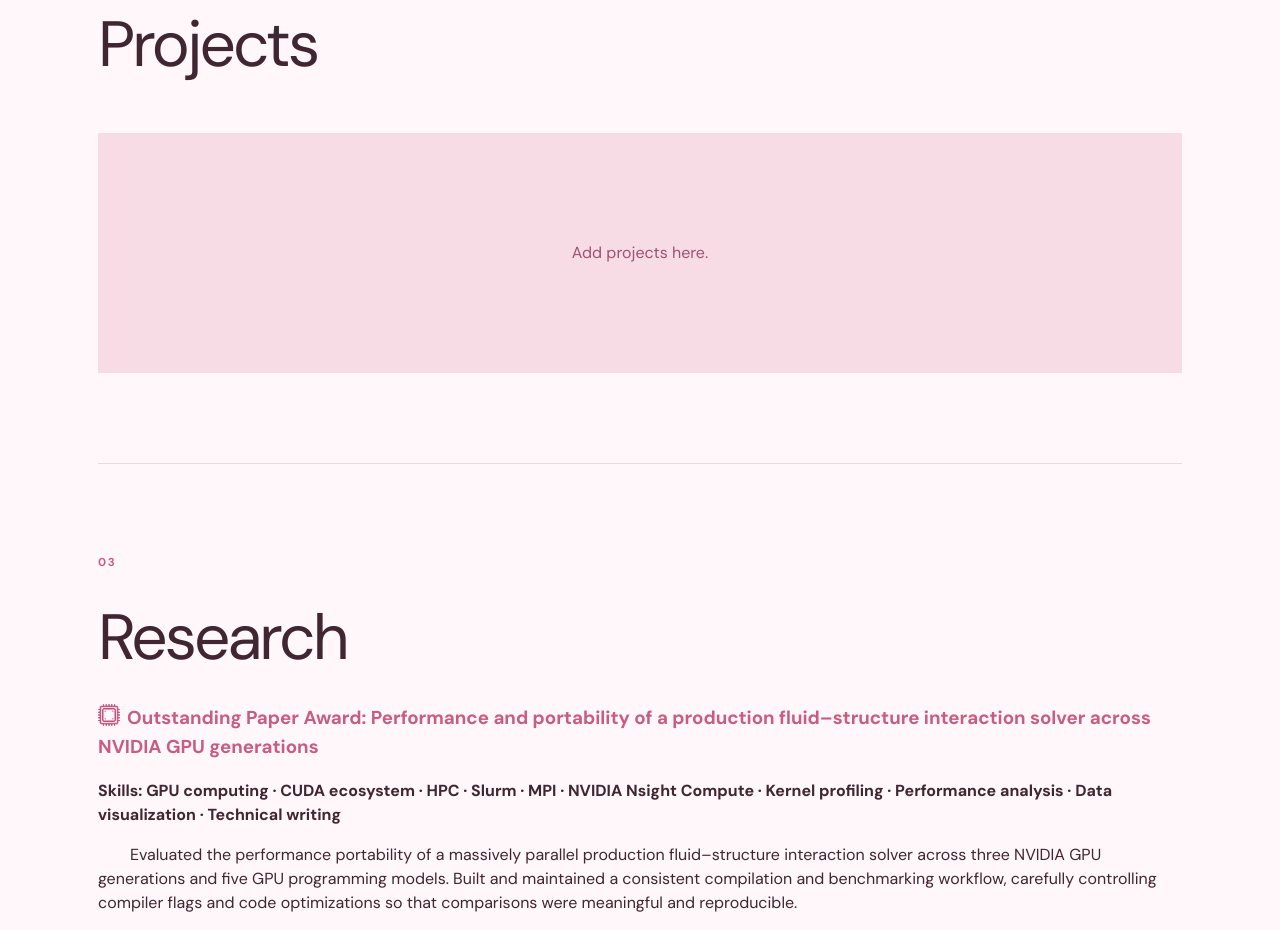
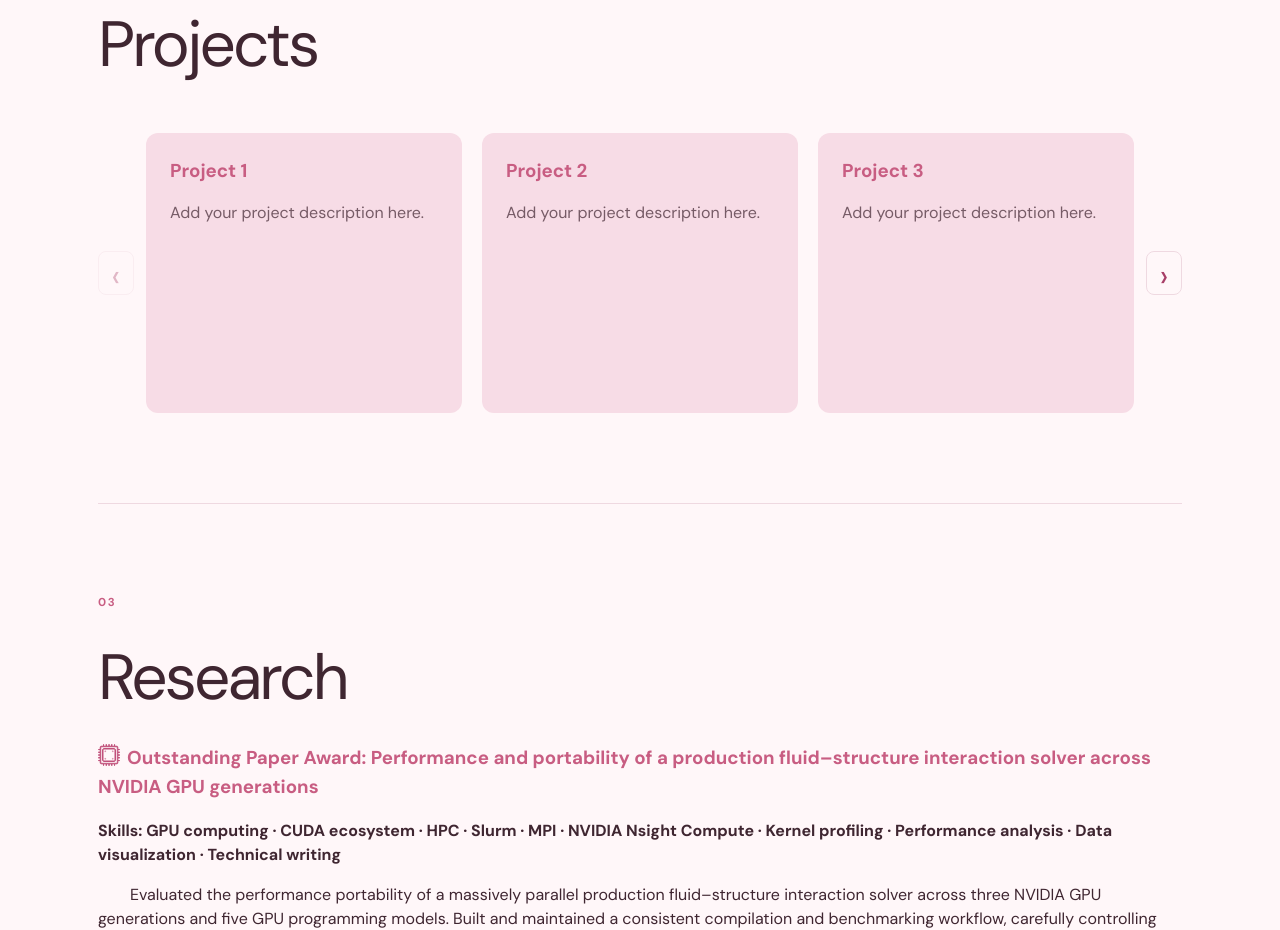
Before and after one commit to e410bery/e410bery.github.io, a React (Vite) app: page / in a window 1280 px wide. Shown: the part 1300-2230 px from the top of the page. Built offline with nearby package versions, Linux system fonts and the light colour scheme.

Commit message:
make project carousel template

```diff
--- a/src/main.jsx
+++ b/src/main.jsx
@@ -1,5 +1,6 @@
 import { StrictMode, useState } from 'react'
 import { createRoot } from 'react-dom/client'
+import Projects from './projects.jsx'
 import './styles.css'
 
 function App() {
@@ -64,7 +65,7 @@ function App() {
         <section className="section" id="projects">
           <p className="eyebrow">{String(++sectionNumber).padStart(2, '0')}</p>
           <h2>Projects</h2>
-          <div className="placeholder">Add projects here.</div>
+          <Projects />
         </section>
 
         {/* <section className="section" id="skills">
--- /dev/null
+++ b/src/projects.jsx
@@ -0,0 +1,57 @@
+import { useEffect, useRef, useState } from 'react'
+
+export default function Projects() {
+  const projectsRef = useRef(null)
+  const [projectScroll, setProjectScroll] = useState({ previous: false, next: false })
+
+  useEffect(() => {
+    const track = projectsRef.current
+    const updateArrows = () => {
+      // Allow a pixel of rounding when comparing fractional card widths.
+      const previous = track.scrollLeft > 1
+      const next = track.scrollWidth - track.clientWidth - track.scrollLeft > 1
+      setProjectScroll((current) => current.previous === previous && current.next === next
+        ? current
+        : { previous, next })
+    }
+    const observer = new ResizeObserver(updateArrows)
+    observer.observe(track)
+    for (const card of track.children) observer.observe(card)
+    track.addEventListener('scroll', updateArrows, { passive: true })
+    updateArrows()
+    return () => {
+      observer.disconnect()
+      track.removeEventListener('scroll', updateArrows)
+    }
+  }, [])
+
+  const scrollProjects = (direction) => {
+    const track = projectsRef.current
+    const cards = track.children
+    const step = cards.length > 1 ? cards[1].offsetLeft - cards[0].offsetLeft : track.clientWidth
+    track.scrollBy({
+      left: direction * step,
+      behavior: window.matchMedia('(prefers-reduced-motion: reduce)').matches ? 'instant' : 'smooth',
+    })
+  }
+
+
+  return (
+    <div className="project-carousel" role="region" aria-label="Project carousel">
+      <button className="project-arrow" type="button" aria-label="Previous project" aria-controls="project-track" disabled={!projectScroll.previous} onClick={() => scrollProjects(-1)}>
+        <span aria-hidden="true">&#8249;</span>
+      </button>
+      <div className="project-track" id="project-track" ref={projectsRef} tabIndex={0} aria-label="Projects; scroll to see more">
+        {[1, 2, 3, 4].map((number) => (
+          <article className="project-card" key={number}>
+            <h3>Project {number}</h3>
+            <p>Add your project description here.</p>
+          </article>
+        ))}
+      </div>
+      <button className="project-arrow" type="button" aria-label="Next project" aria-controls="project-track" disabled={!projectScroll.next} onClick={() => scrollProjects(1)}>
+        <span aria-hidden="true">&#8250;</span>
+      </button>
+    </div>
+  )
+}
--- a/src/styles.css
+++ b/src/styles.css
@@ -48,6 +48,27 @@ h2 { font-size: clamp(2.2rem, 5vw, 4.5rem); }
 .placeholder { margin-top: 40px; min-height: 240px; display: grid; place-items: center; background: #f7dce6; color: #9d526f; }
 .placeholder-text { margin-top: 28px; }
 
+.project-carousel { container-type: inline-size; display: grid; grid-template-columns: 36px minmax(0, 1fr) 36px; align-items: center; gap: 12px; margin-top: 40px; }
+.project-track { --project-gap: 20px; display: flex; gap: var(--project-gap); overflow-x: auto; scroll-snap-type: x mandatory; scrollbar-width: none; }
+.project-track::-webkit-scrollbar { display: none; }
+.project-card { flex: 0 0 100%; min-width: 0; min-height: 280px; padding: 24px; background: #f7dce6; border-radius: 12px; scroll-snap-align: start; overflow-wrap: anywhere; }
+.project-card h3 { margin: 0 0 16px; }
+.project-card h3::before { content: none; }
+.project-card p { margin: 0; color: #765b66; }
+.project-arrow { display: grid; place-items: center; width: 36px; height: 44px; padding: 0; border: 1px solid #efd9e1; border-radius: 8px; background: #fff7f9; color: #a83f68; font: inherit; font-size: 2rem; cursor: pointer; }
+.project-arrow:hover:not(:disabled) { background: #f7dce6; }
+.project-arrow:disabled { opacity: .35; cursor: default; }
+.project-arrow:focus-visible, .project-track:focus-visible { outline: 2px solid #a83f68; outline-offset: 3px; }
+
+/* Allow at least 280px per card, plus gaps and the side controls. */
+@container (min-width: 676px) {
+  .project-card { flex-basis: calc((100% - var(--project-gap)) / 2); }
+}
+
+@container (min-width: 976px) {
+  .project-card { flex-basis: calc((100% - 2 * var(--project-gap)) / 3); }
+}
+
 @media (max-width: 760px) {
   .site-layout { padding: 0 24px 32px; }
   .topbar { padding: 24px 0; }
@@ -61,4 +82,6 @@ h2 { font-size: clamp(2.2rem, 5vw, 4.5rem); }
   .sidebar-label { margin: 24px 0 14px; }
   .intro { min-height: 65vh; }
   .section { padding: 64px 0; }
+  .project-carousel { grid-template-columns: 28px minmax(0, 1fr) 28px; gap: 8px; }
+  .project-arrow { width: 28px; }
 }
```
